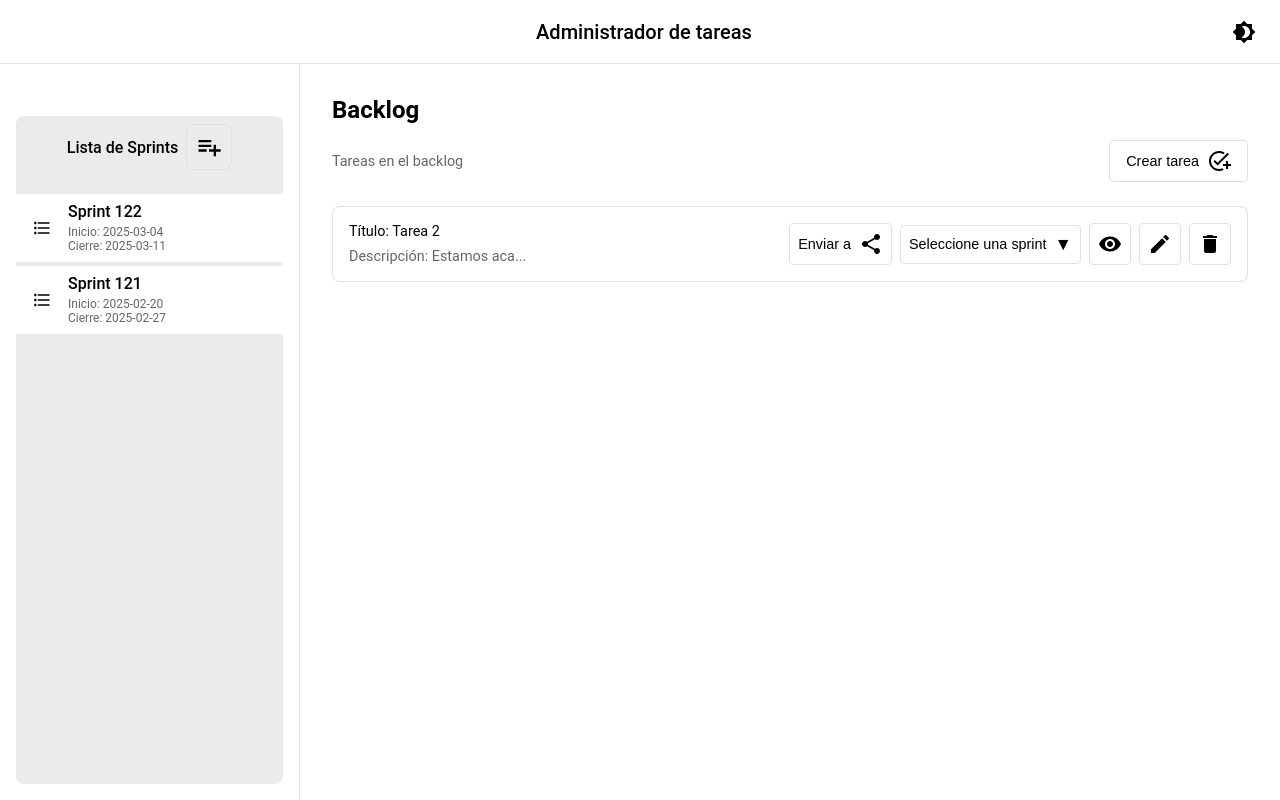
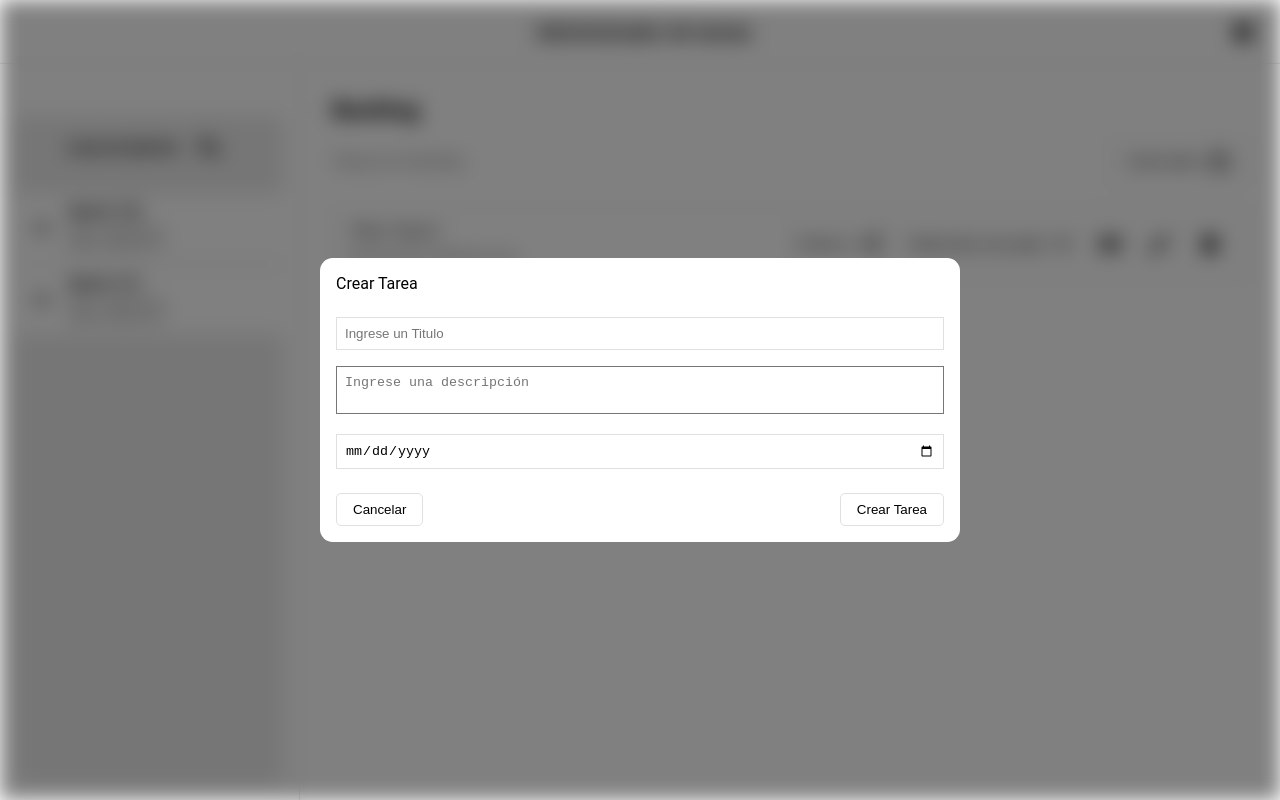
Before and after one commit to PabloEchegaray97/tp_adm_tareas, a React (Vite) app: page / in a window 1280 px wide. Both pictures are taken after a click on the button "Crear tarea". Built offline with nearby package versions, Linux system fonts and the light colour scheme.

Commit message:
modal crear tarea

```diff
--- a/src/components/screens/ScreenBacklog/ScreenBacklog.tsx
+++ b/src/components/screens/ScreenBacklog/ScreenBacklog.tsx
@@ -1,15 +1,26 @@
 import "./ScreenBacklog.css";
 import { AddTask } from "@mui/icons-material";
 import { TaskCard } from "../../ui/TaskCard/TaskCard";
+import { useState } from "react";
+import { Modal } from "../../ui/Modal/Modal";
 
 export const ScreenBacklog = () => {
+  const [openModalTask, setOpenModalTask] = useState(false);
+
+  const handleCloseModal = () => {
+    setOpenModalTask(false);
+  };
   return (
+    <>
       <div className="screen-backlog">
         <div className="backlog-header">
           <h2>Backlog</h2>
           <div className="header-actions">
             <span>Tareas en el backlog</span>
-          <button className="create-task-btn">
+            <button
+              className="create-task-btn"
+              onClick={() => setOpenModalTask(true)}
+            >
               Crear tarea
               <AddTask />
             </button>
@@ -20,5 +31,7 @@ export const ScreenBacklog = () => {
           <TaskCard title="Tarea 2" description="Estamos aca..." />
         </div>
       </div>
+      {openModalTask && <Modal handleCloseModal={handleCloseModal} />}
+    </>
   );
 };
--- /dev/null
+++ b/src/components/ui/Modal/Modal.module.css
@@ -0,0 +1,84 @@
+.containerPrincipalModal {
+  position: absolute;
+  top: 0;
+  left: 0;
+  display: flex;
+  flex-direction: column;
+  justify-content: center;
+  align-items: center;
+  width: 100vw;
+  height: 100vh;
+  backdrop-filter: brightness(50%) blur(10px);
+  animation: fadeIn 0.5s;
+}
+
+.contentPopUP {
+  color: var(--color-text-primary);
+  display: flex;
+  flex-direction: column;
+  gap: 1rem;
+  justify-content: space-between;
+  background-color: var(--color-bg-secondary);
+  width: 50vw;
+  padding: 1rem;
+  border-radius: 0.8rem;
+  animation: fadeIn 0.5s;
+}
+
+.formContent {
+  display: flex;
+  flex-direction: column;
+  justify-content: space-between;
+  gap: 1rem;
+  width: 100%;
+}
+
+.formContent input,
+textarea {
+  background-color: var(--color-bg-secondary);
+  width: 100%;
+  padding: 0.5rem;
+  resize: none;
+  margin: 0.5rem 0;
+}
+
+.buttonCard {
+  display: flex;
+  justify-content: space-between;
+  width: 100%;
+}
+
+.buttonCard button {
+  background-color: var(--color-bg-secondary);
+  color: var(--color-text-primary);
+  border: 1px solid var(--color-border);
+  border-radius: 5px;
+  padding: 0.5rem 1rem;
+  cursor: pointer;
+  transition: background-color 0.3s, transform 0.3s;
+}
+
+.buttonCard button:hover {
+  background-color: var(--color-hover);
+  transform: scale(1.05);
+}
+
+@keyframes fadeIn {
+  from {
+    opacity: 0;
+  }
+  to {
+    opacity: 1;
+  }
+}
+
+@keyframes slideIn {
+  from {
+    transform: translateY(-20px);
+    opacity: 0;
+  }
+  to {
+    transform: translateY(0);
+    opacity: 1;
+  }
+}
--- /dev/null
+++ b/src/components/ui/Modal/Modal.tsx
@@ -0,0 +1,93 @@
+import { FC } from "react";
+import styles from "./Modal.module.css";
+// import { useTareas } from "../../../hooks/useTareas";
+
+type IModal = {
+  handleCloseModal: VoidFunction;
+};
+
+// const initialState: ITarea = {
+//   titulo: "",
+//   descripcion: "",
+//   fechaLimite: "",
+// };
+
+export const Modal: FC<IModal> = ({ handleCloseModal }) => {
+  // const tareaActiva = tareaStore((state) => state.tareaActiva);
+  // const setTareaActiva = tareaStore((state) => state.setTareaActiva);
+
+  // const { crearTarea, putTareaEditar } = useTareas();
+
+  // const [formValues, setFormValues] = useState<ITarea>(initialState);
+
+  // useEffect(() => {
+  //   if (tareaActiva) setFormValues(tareaActiva);
+  // }, []);
+
+  // const handleChange = (
+  //   e: ChangeEvent<HTMLInputElement | HTMLTextAreaElement>
+  // ) => {
+  //   const { name, value } = e.target;
+  //   setFormValues((prev) => ({ ...prev, [`${name}`]: value }));
+  // };
+
+  // const handleSubmit = (e: FormEvent) => {
+  //   e.preventDefault();
+  //   if (tareaActiva) {
+  //     putTareaEditar(formValues);
+  //   } else {
+  //     crearTarea({ ...formValues, id: new Date().toDateString() });
+  //   }
+  //   setTareaActiva(null);
+  //   handleCloseModal();
+  // };
+
+  return (
+    <div className={styles.containerPrincipalModal}>
+      <div className={styles.contentPopUP}>
+        <div>
+          Crear Tarea
+          {/* <h3>{tareaActiva ? "Editar tarea " : "Crear Tarea"}</h3> */}
+        </div>
+        {/* <form onSubmit={handleSubmit} action="" className={styles.formContent}> */}
+
+        <form action="" className={styles.formContent}>
+          <div>
+            <input
+              placeholder="Ingrese un Titulo"
+              type="text"
+              required
+              // onChange={handleChange}
+              // value={formValues.titulo}
+              autoComplete="off"
+              name="titulo"
+            />
+            <textarea
+              placeholder="Ingrese una descripción"
+              required
+              // onChange={handleChange}
+              // value={formValues.descripcion}
+              name="descripcion"
+              id=""
+            ></textarea>
+            <input
+              type="date"
+              required
+              // onChange={handleChange}
+              // value={formValues.fechaLimite}
+              autoComplete="off"
+              name="fechaLimite"
+            />
+          </div>
+          <div className={styles.buttonCard}>
+            <button onClick={handleCloseModal}>Cancelar</button>
+            <button type="submit">
+              Crear Tarea
+              {/* {tareaActiva ? "Editar tarea " : "Crear Tarea"} */}
+            </button>
+          </div>
+        </form>
+      </div>
+    </div>
+  );
+};
```
Lines whose indentation alone changed are shown as unchanged.
